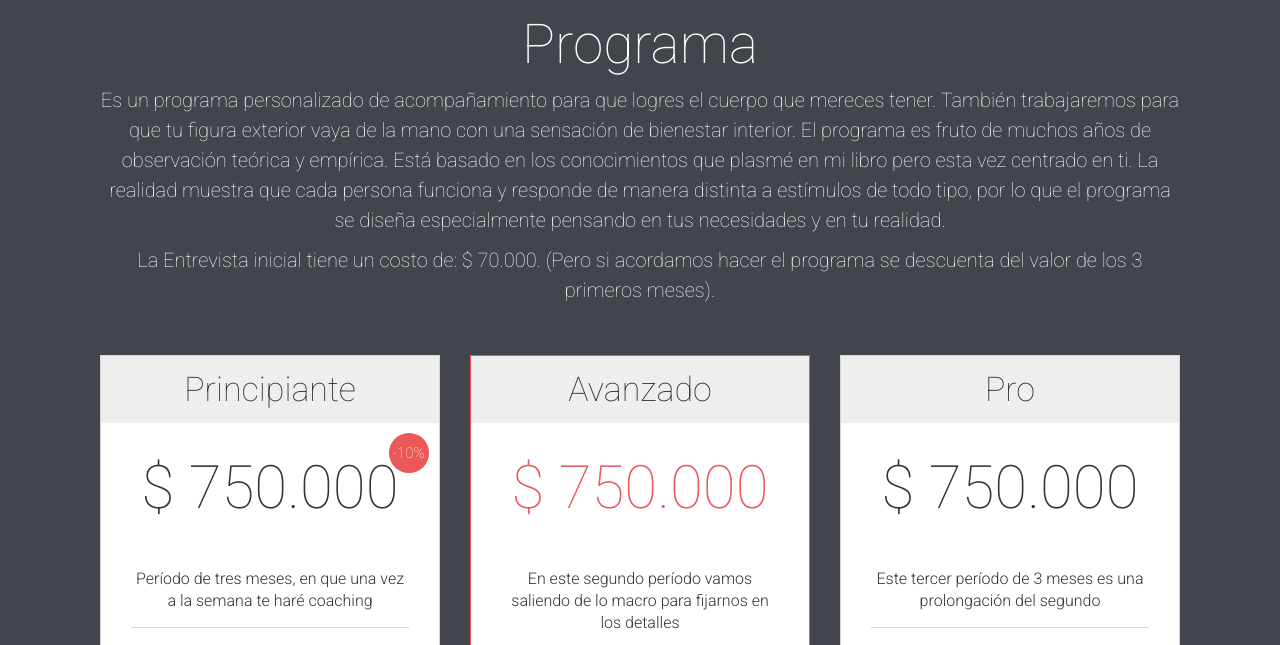
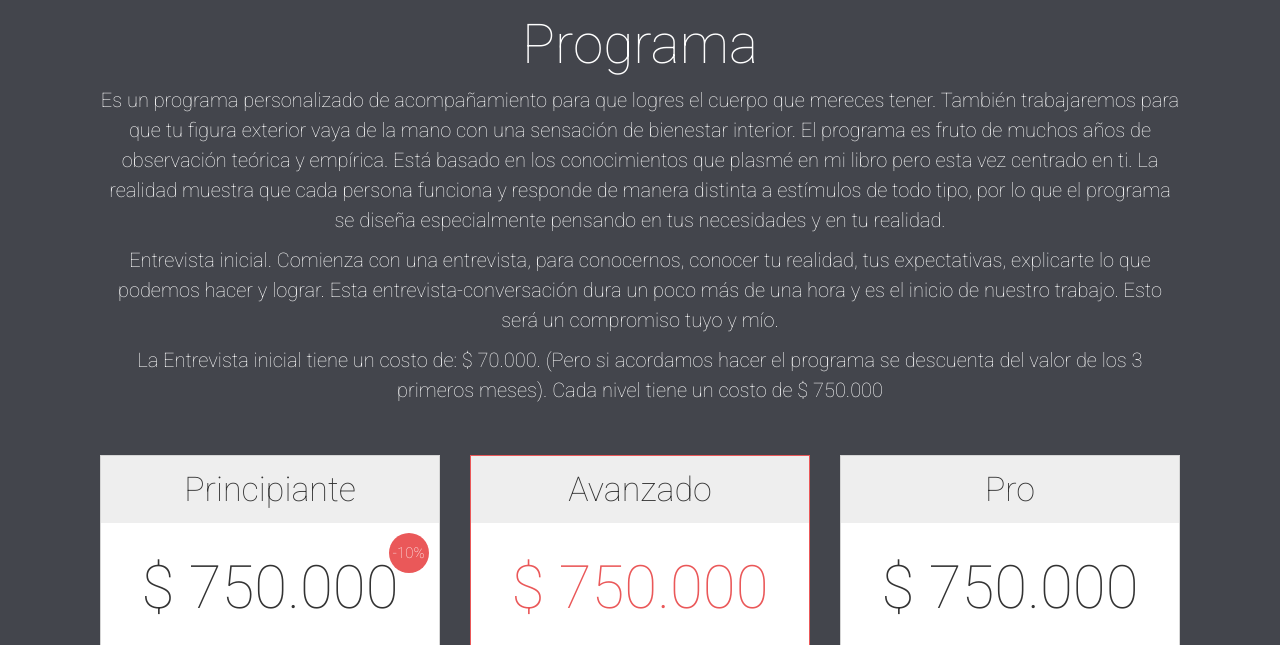
Before and after one commit to edwinperaza/pancho-tobat-website, a Django app: template home/templates/home/home.html in a window 1280 px wide. Shown: the part 1949-2594 px from the top of the page. Run offline with Django 3.2, Linux system fonts and the light colour scheme; the template is opened without the code that fills it: values that come from a table or form of the project are taken from there, others are empty; parts of the project's set-up code (start-up, migrations or seed data) failed here and were passed over; some libraries are stand-ins or nearby versions; some web fonts are replaced.

Commit message:
add new info program section

```diff
--- a/home/templates/home/home.html
+++ b/home/templates/home/home.html
@@ -165,10 +165,9 @@ El deporte ha sido mi vida, modelándola en forma y fondo. Los valores del compa
 		<header class="section-header">
 			<h2>Programa</h2>
 			<div class="section-description">
-				<p>Es un programa personalizado de acompañamiento para que logres el cuerpo que mereces tener. También trabajaremos para que tu figura exterior vaya de la mano con una sensación de bienestar interior.
-El programa es fruto de muchos años de observación teórica y empírica. Está basado en los conocimientos que plasmé en mi libro pero esta vez centrado en ti.
-La realidad muestra que cada persona funciona y responde de manera distinta a estímulos de todo tipo, por lo que el programa se diseña especialmente pensando en tus necesidades y en tu realidad.</p>
-<p>La Entrevista inicial tiene un costo de: $ 70.000. (Pero si acordamos hacer el programa se descuenta del valor de los 3 primeros meses).</p>
+				<p>Es un programa personalizado de acompañamiento para que logres el cuerpo que mereces tener. También trabajaremos para que tu figura exterior vaya de la mano con una sensación de bienestar interior. El programa es fruto de muchos años de observación teórica y empírica. Está basado en los conocimientos que plasmé en mi libro pero esta vez centrado en ti. La realidad muestra que cada persona funciona y responde de manera distinta a estímulos de todo tipo, por lo que el programa se diseña especialmente pensando en tus necesidades y en tu realidad.</p>
+				<p>Entrevista inicial. Comienza con una entrevista, para conocernos, conocer tu realidad, tus expectativas, explicarte lo que podemos hacer y lograr. Esta entrevista-conversación dura un poco más de una hora y es el inicio de nuestro trabajo. Esto será un compromiso tuyo y mío.</p>
+				<p>La Entrevista inicial tiene un costo de: $ 70.000. (Pero si acordamos hacer el programa se descuenta del valor de los 3 primeros meses). Cada nivel tiene un costo de $ 750.000</p>
 			</div>
 		</header>
 		<div class="row">
```
